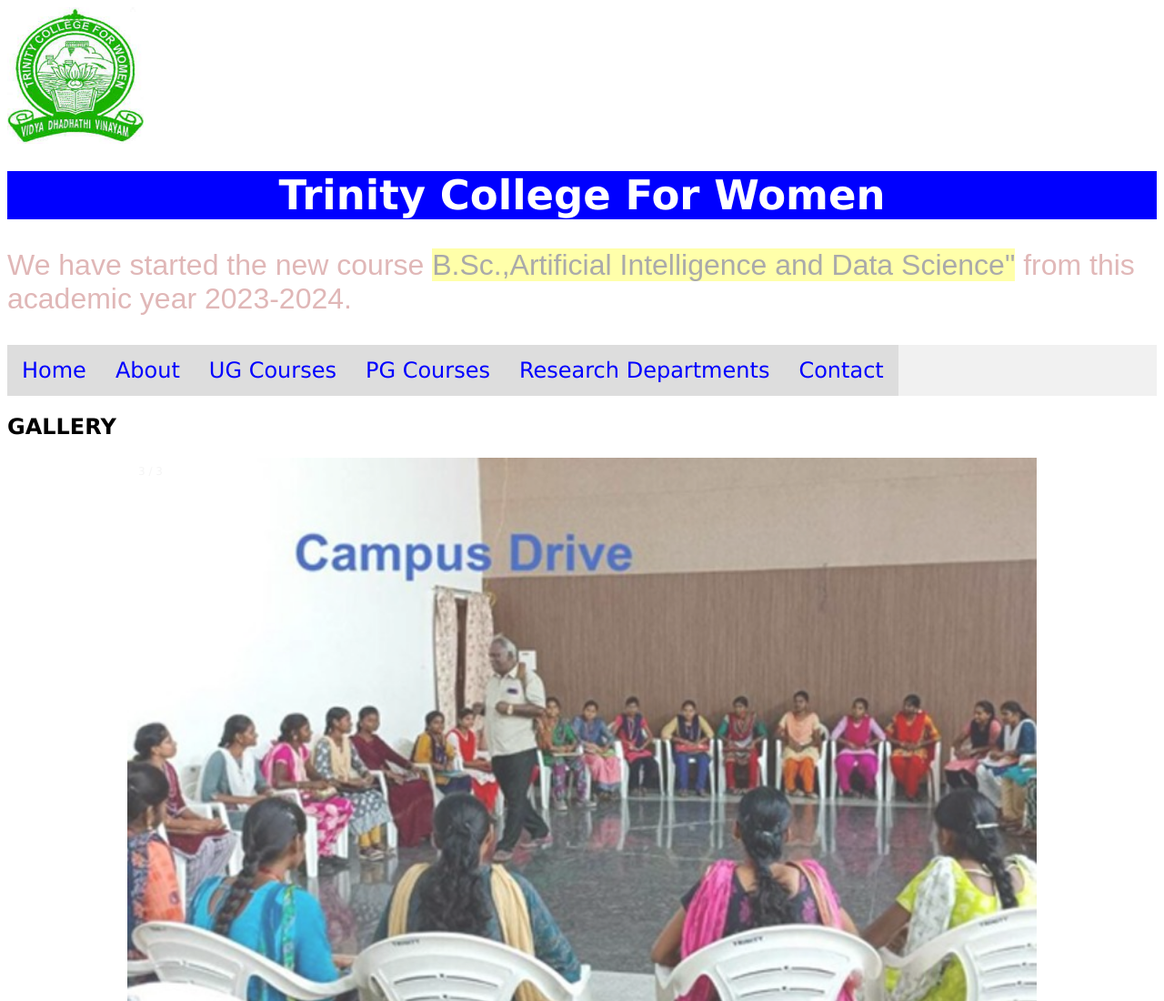
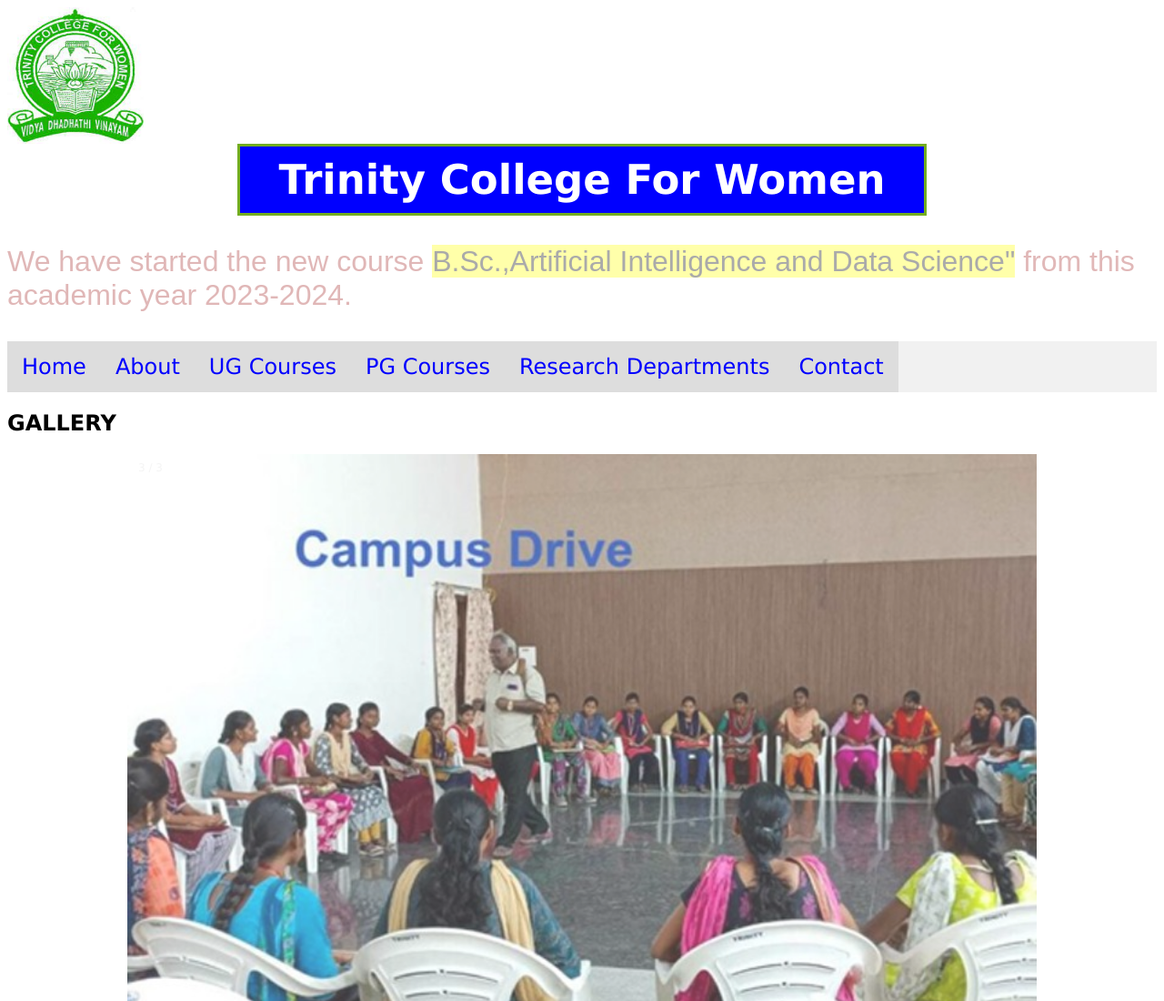
Before and after one commit to kiruthikadev/TrinityCollegeForWomen, a plain HTML site: page index.html in a window 1280 px wide. Shown: the top 1100 px of the page at 91% size. Drawn offline with Linux system fonts and the light colour scheme.

```diff
--- a/index.html
+++ b/index.html
@@ -2,11 +2,9 @@
 <!DOCTYPE html>
 <html>
 <head>
-  <title>trinity college</title>
+  <title>Trinity College</title>
+  <meta name="viewport" content="width=device-width, initial-scale=1">
 
-  <img src="download (1).jfif" width="150" height="150">
-  <h1 class="heading-style">Trinity College For Women</h1>
-  <meta name="viewport" content="width=device-width, initial-scale=1">
   <style>
   * {box-sizing: border-box;}
 body {font-family: Verdana, sans-serif;}
@@ -82,13 +80,18 @@ img {vertical-align: middle;}
                 }
             }
 
-.heading-style {
-    color:white;
+
+  .center {
+  color:white;
     font-size: 45px;
     text-align:center;
 	background-color:blue;
+  margin: auto;
+  width: 60%;
+  border: 3px solid #73AD21;
+  padding: 10px;
 
-  }
+}
 
 
 li {
@@ -132,7 +135,11 @@ li a {
   </style>
 </head>
 <body>
+<div>
+  <img src="download (1).jfif" width="150" height="150">
+  <h1 class="center">Trinity College For Women</h1>
 
+  </div>
         <p class="blink">We have started the new course <mark>B.Sc.,Artificial Intelligence and Data Science"</mark> from this academic year 2023-2024. </p>
 		 <nav>
     <ul>
```
Also changed, not shown: about.html (+1 -1 lines), contact.html (+1 -1 lines), home.html (+1 -1 lines), pg.html (+1 -1 lines), ug.html (+1 -1 lines).
